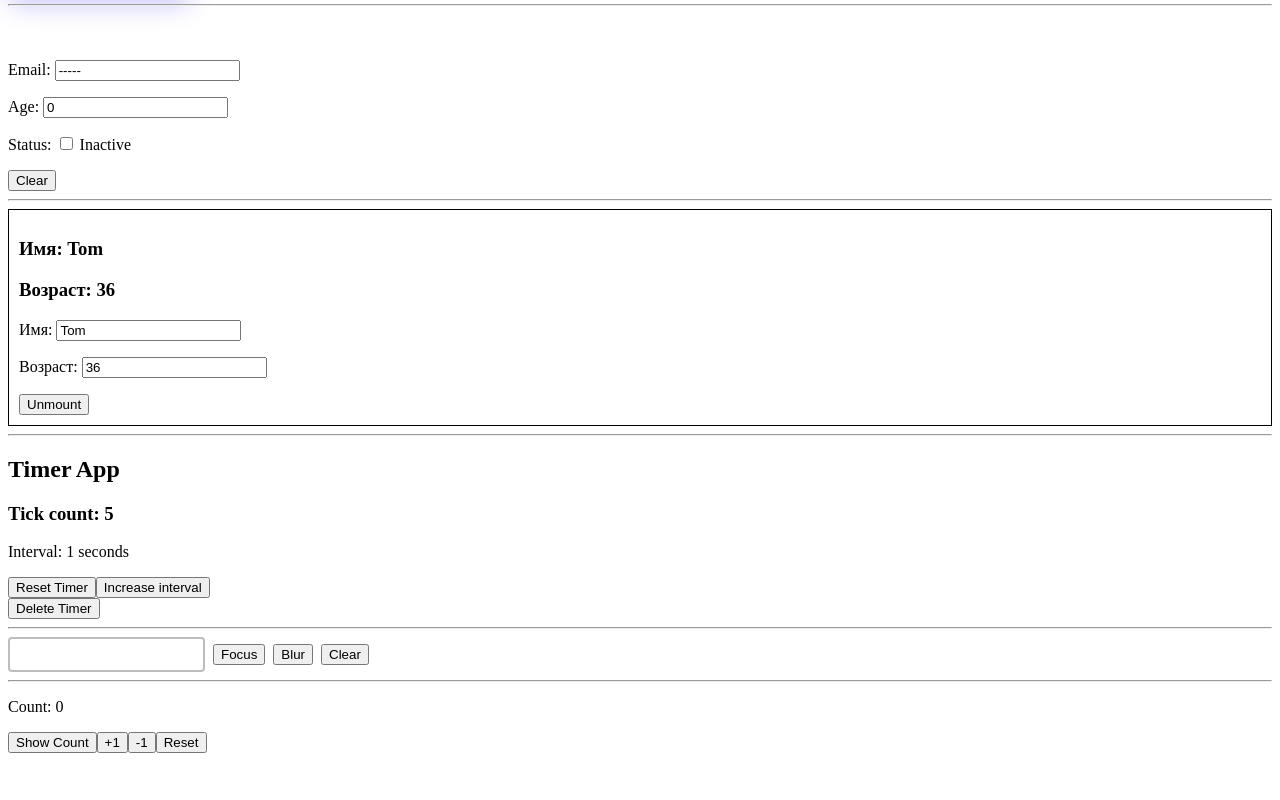
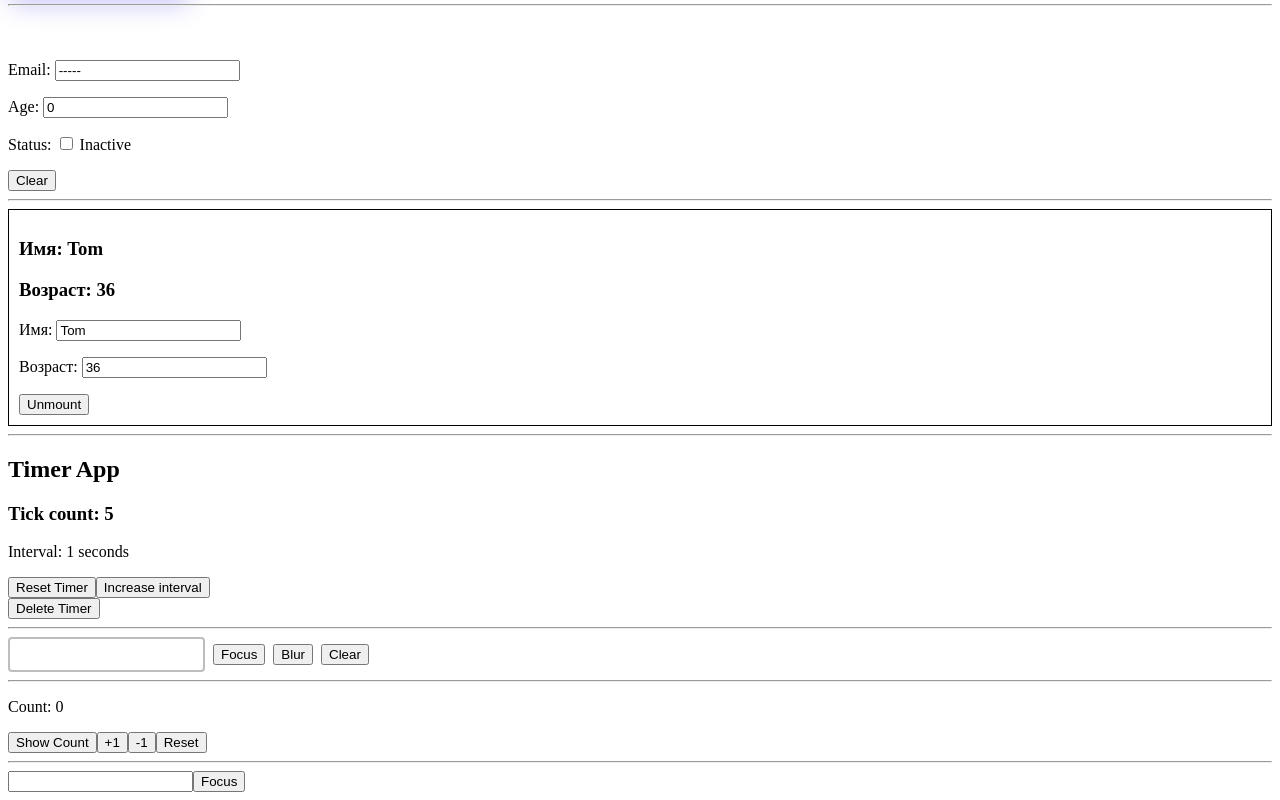
Before and after one commit to VadimContentHunter/tech-lab, a React app in the folder containers/react/project/: page / in a window 1280 px wide. Shown: the part 451-1251 px from the top of the page. Before the commit the page ends 1212 px from the top, so only its background shows below. Built offline with nearby package versions, Linux system fonts and the light colour scheme.

Commit message:
feat(CastInputClass): Add CastInputClass component with input focus functionality

```diff
--- /dev/null
+++ b/containers/react/project/app/src/CastInputClass.tsx
@@ -0,0 +1,24 @@
+import React, { createRef } from 'react';
+
+class CastInputClass extends React.Component {
+    override state = {
+        isFocused: false,
+    };
+
+    inputRef = createRef<HTMLInputElement>();
+
+    focusInput = () => {
+        this.inputRef.current?.focus();
+    };
+
+    override render() {
+        return (
+            <>
+                <input ref={this.inputRef} />
+                <button onClick={this.focusInput}>Focus</button>
+            </>
+        );
+    }
+}
+
+export default CastInputClass;
--- a/containers/react/project/app/src/main.tsx
+++ b/containers/react/project/app/src/main.tsx
@@ -9,6 +9,7 @@ import EffectDemo from './EffectDemo';
 import Timer from './Timer';
 import CastInput from './CastInput';
 import RefCounter from './RefCounter';
+import CastInputClass from './CastInputClass';
 
 const rootElement = document.getElementById('root');
 
@@ -33,5 +34,7 @@ createRoot(rootElement).render(
         <CastInput />
         <hr />
         <RefCounter />
+        <hr />
+        <CastInputClass />
     </StrictMode>
 );
```
